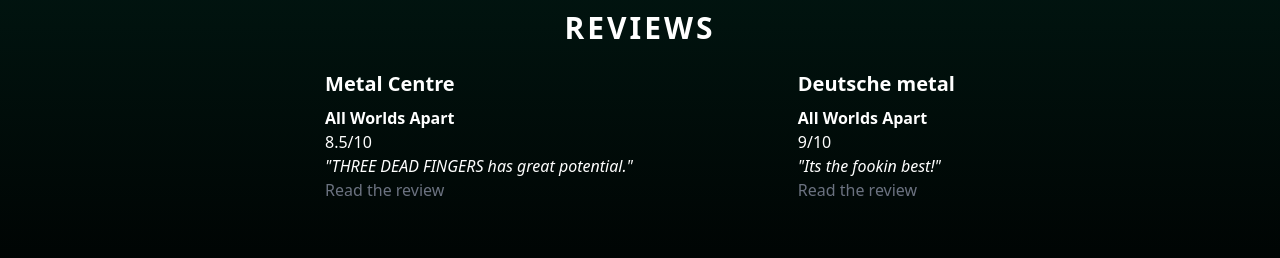
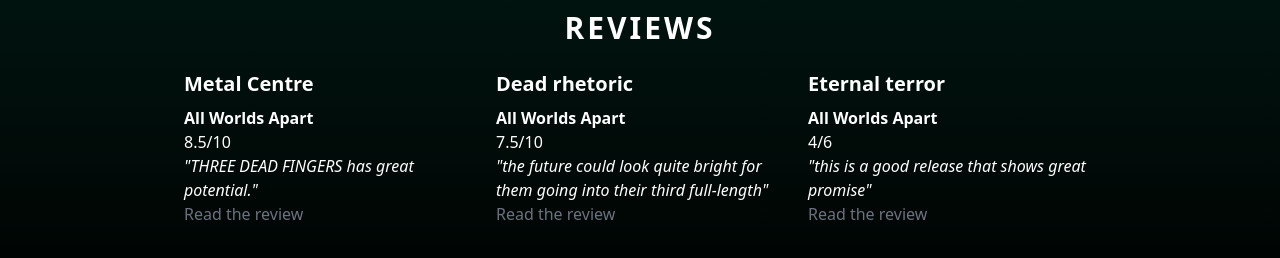
Before and after one commit to gusjak251/three-dead-fingers, a Nuxt app: page /reviews in a window 1280 px wide. Shown: the part 462-720 px from the top of the page. Built offline with nearby package versions, Linux system fonts and the light colour scheme.

Commit message:
Add reviews & remove song demos

```diff
--- a/components/Review.vue
+++ b/components/Review.vue
@@ -1,5 +1,5 @@
 <template>
-    <div class="text-white">
+    <div class="text-white w-72">
         <h3 class="text-xl font-bold mb-2 text-center md:text-left">{{ author }}</h3>
         <p class="font-bold">{{ record }}</p>
         <p>{{ rating }}</p>
--- a/components/Reviews.vue
+++ b/components/Reviews.vue
@@ -1,6 +1,6 @@
 <template>
-    <div class="flex flex-col gap-4 md:gap-0 md:flex-row justify-evenly w-3/4 mx-auto">
-        <div v-for="review in reviews" :key="review.url">
+    <div class="flex flex-col flex-wrap gap-4 md:gap-0 md:flex-row justify-evenly items-center w-3/4 mx-auto">
+        <div v-for="review in showReviews" :key="review.url">
             <Review :author="review.author" :record="review.record" :rating="review.rating" :quote="review.quote"
                 :url="review.url" />
         </div>
@@ -27,13 +27,28 @@
                     url: 'https://www.metalcentre.com/2022/01/three-dead-fingers-all-worlds-apart/'
                 },
                 {
-                    author: 'Deutsche metal',
+                    author: 'Dead rhetoric',
                     record: 'All Worlds Apart',
-                    rating: '9/10',
-                    quote: '"Its the fookin best!"',
-                    url: 'https://www.google.com'
-                }
+                    rating: '7.5/10',
+                    quote: '"the future could look quite bright for them going into their third full-length"',
+                    url: 'https://deadrhetoric.com/reviews/three-dead-fingers-all-worlds-apart-art-gates-records/'
+                },
+                {
+                    author: 'Eternal terror',
+                    record: 'All Worlds Apart',
+                    rating: '4/6',
+                    quote: '"this is a good release that shows great promise"',
+                    url: 'https://eternal-terror.com/2022/01/13/three-dead-fingers-all-worlds-apart/'
+                },
             ]
+        }
+    },
+    computed: {
+        showReviews() {
+            if (this.light) {
+                return this.reviews.splice(0, 3);
+            }
+            return this.reviews;
         }
     }
 }
--- a/pages/index.vue
+++ b/pages/index.vue
@@ -16,6 +16,7 @@
       <MemberCard v-for="member in members" :key="member.name" :name="member.name" :role="member.role"
         :img="member.image" />
     </div>
+    <SectionTitle class="text-center mt-4 mb-2">Photos</SectionTitle>
     <Press-Photos />
   </div>
 </template>
--- a/pages/music.vue
+++ b/pages/music.vue
@@ -10,7 +10,8 @@
         <Header />
         <PageTitle>Music</PageTitle>
         <SectionTitle class="text-center">Upcoming releases</SectionTitle>
-        <Songs />
+        <p class="text-white text-center">For the Next Species</p>
+        <p class="text-gray-500 text-center">Release date: unknown</p>
         <SectionTitle class="text-center">Previous releases</SectionTitle>
         <div class="space-y-5">
             <iframe style="border-radius:12px" class="mx-auto w-3/4 md:w-1/2"
```
